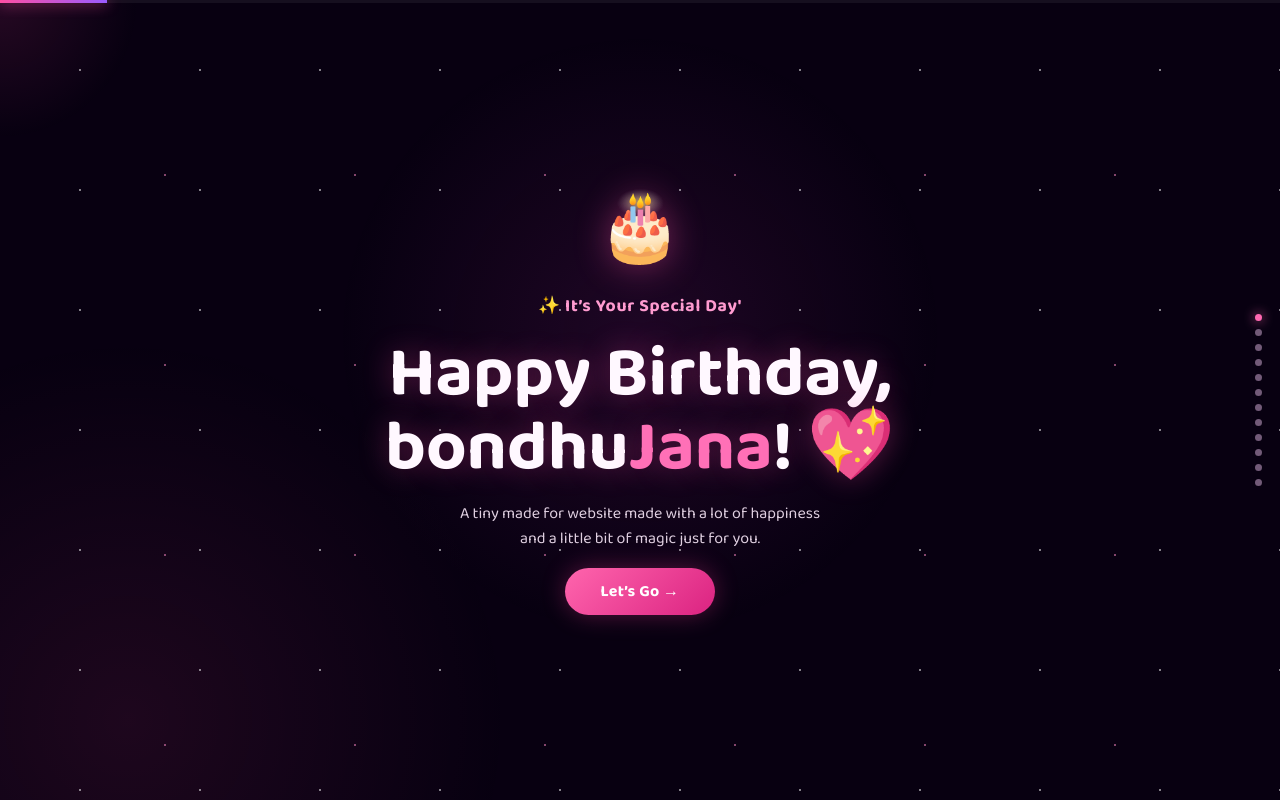
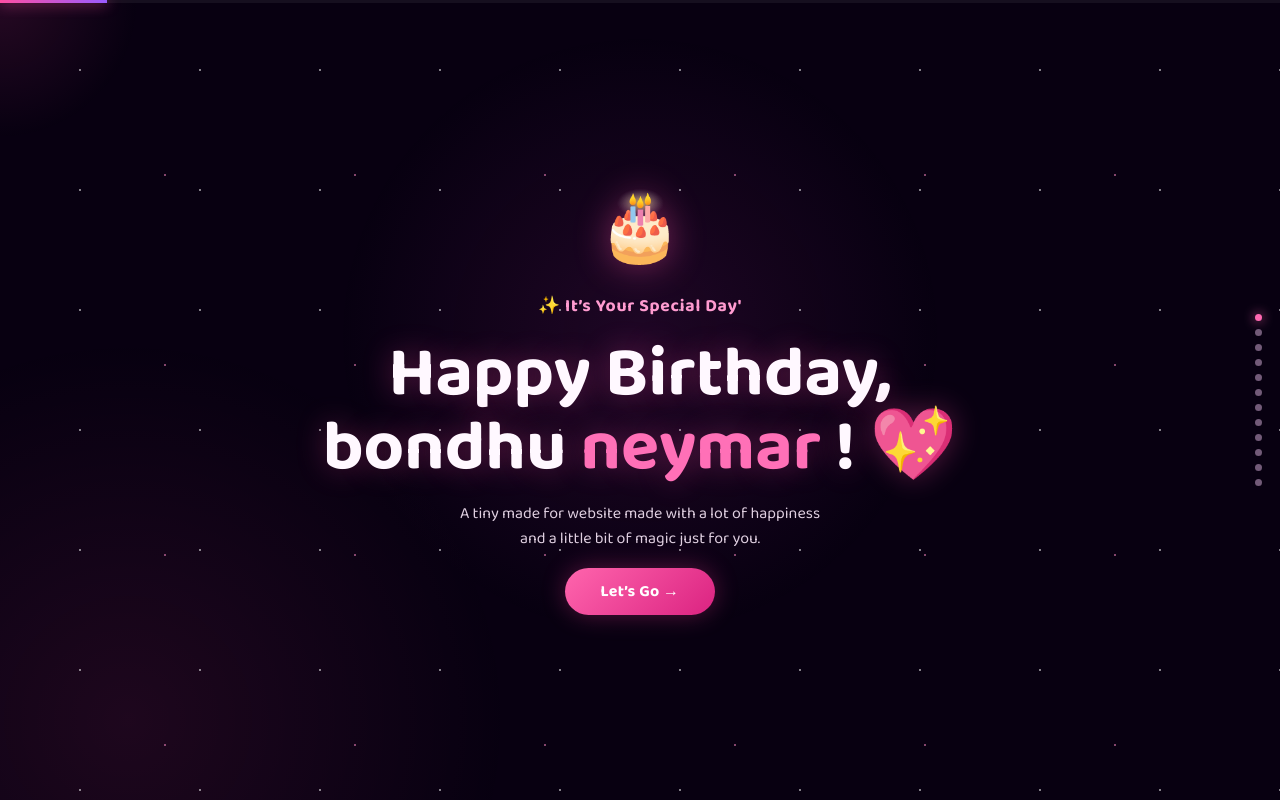
Before and after one commit to mahindmofficial/birhtday-templete-2026, a plain HTML site: page index.html in a window 1280 px wide. Drawn offline with Linux system fonts and the light colour scheme.

Commit message:
Update birthday message for bondhu

```diff
--- a/index.html
+++ b/index.html
@@ -20,8 +20,7 @@
       <div class="content">
         <div class="emoji-big">🎂</div>
         <p class="eyebrow">✨ It’s Your Special Day'</p>
-        <h1> Happy Birthday, bondhu<span class="pink" data-name> Bondhu' </span>! 💖</h1>
-        <p class="sub">A tiny made for website made with a lot of happiness<br>and a little bit of magic just for you.</p>
+        <h1> Happy Birthday, bondhu <span class="pink"> neymar </span>! 💖</h1>   <p class="sub">A tiny made for website made with a lot of happiness<br>and a little bit of magic just for you.</p>
         <button class="btn primary next">Let’s Go →</button>
       </div>
     </section>
```
